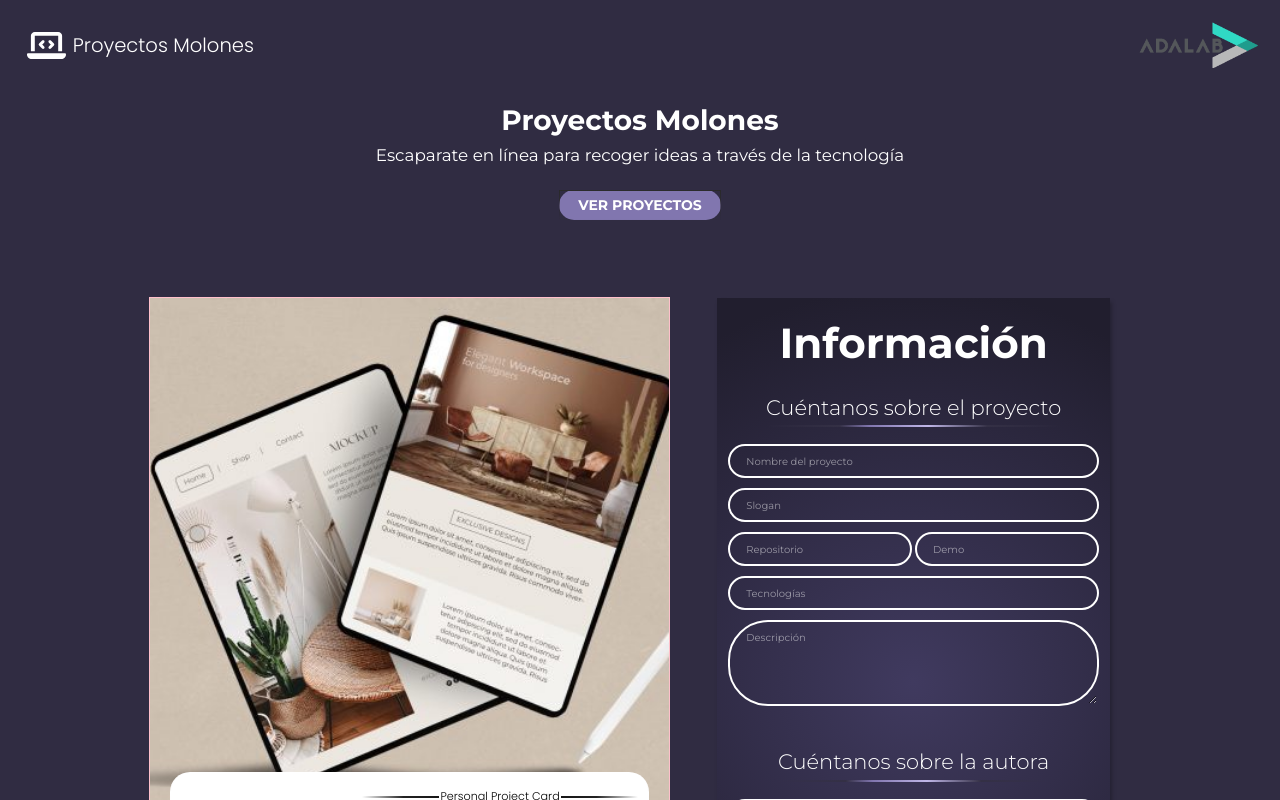
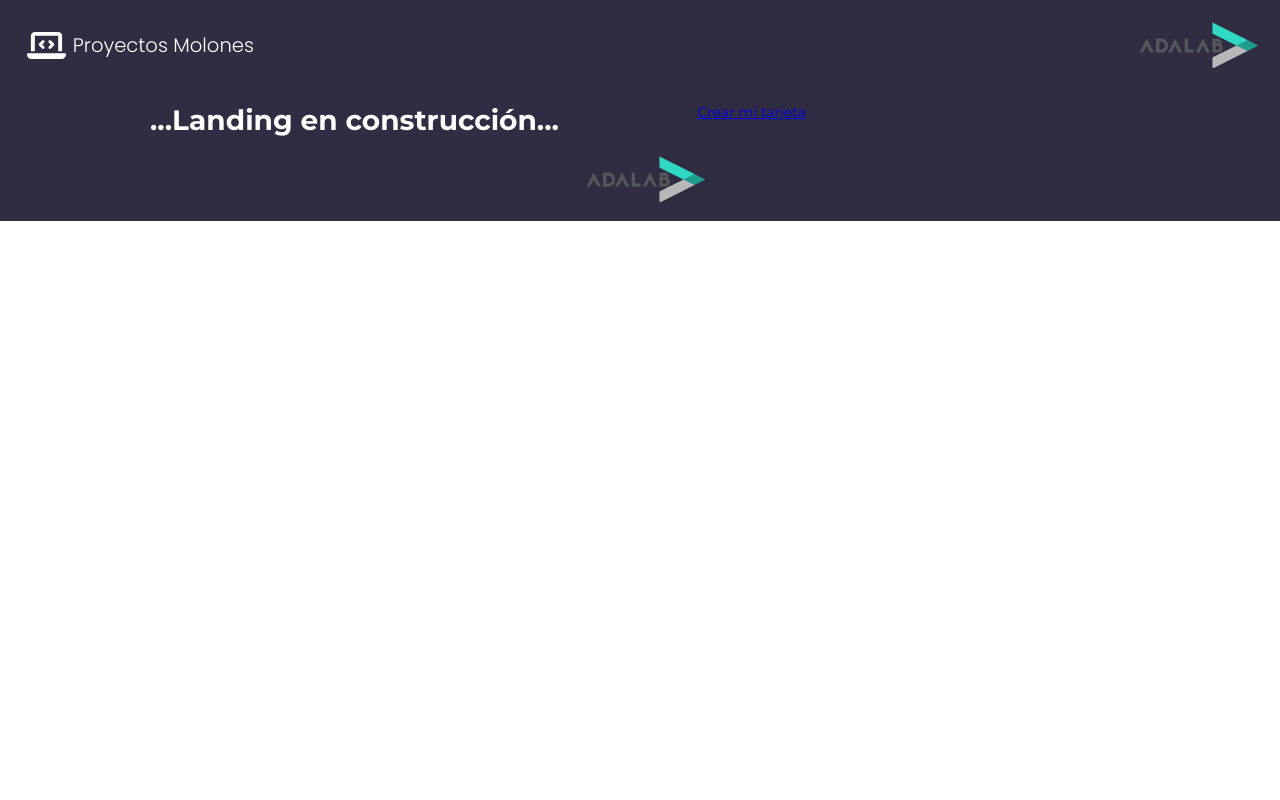
Before and after one commit to mariajose-serrano/project-promo-58-module-3-team-3, a React (Vite) app: page / in a window 1280 px wide. Shown: the top 800 px of the page. Built offline with nearby package versions, Linux system fonts and the light colour scheme.

Commit message:
adding router, landing page, and local store for the form

```diff
--- a/src/components/App.jsx
+++ b/src/components/App.jsx
@@ -1,13 +1,21 @@
 import "../styles/App.scss";
+
 import LogoBrand from "../images/laptop-code-solid.svg";
 import LogoAdalab from "../images/adalab.png";
+
 import Header from "./layout/Header";
 import Footer from "./layout/Footer";
 import Hero from "./layout/Hero";
 import Preview from "./create/Preview";
 import Form from "./create/Form";
+
+import LandingPage from "./pages/LandingPage";
+
 import { useState, useEffect } from "react";
 import { Routes, Route } from "react-router";
+
+
+
 function App() {
   const [cardData, setCardData] = useState({
     name: "",
@@ -24,6 +32,15 @@ function App() {
 
   const [cardURL, setCardURL] = useState("");
   const [errorMsg, setErrorMsg] = useState("");
+
+    //evita que desaparezca lo escrito al recargar la página
+  useEffect(() => {
+    const savedData = localStorage.getItem("form-backup");
+
+    if(savedData) {
+      setCardData(JSON.parse(savedData));
+    }
+  }, []);
 
   useEffect(() => {
     // Este código se lanza cuando cambie cardData
@@ -62,12 +79,19 @@ function App() {
       });
   };
 
-
-
   return (
     <div className="container">
       <Header />
       <main className="main">
+        <Routes>
+          {/*ruta para la landing*/}
+          <Route path="/" element={<LandingPage />} />
+
+          {/*ruta para crear la tarjeta*/}
+          <Route
+            path="/create"
+            element={
+              <>
                 <Hero />
                 <Preview cardData={cardData} />
                 <Form
@@ -78,6 +102,10 @@ function App() {
                   cardURL={cardURL}
                   errorMsg={errorMsg}
                 />
+              </>
+            }
+          />
+        </Routes>
       </main>
       <Footer />
     </div>
@@ -85,5 +113,3 @@ function App() {
 }
 
 export default App;
-
-/*handleInputName={handleInputName} handleInputSlogan={handleInputSlogan} handleInputRepo={handleInputRepo} handleInputDemo={handleInputDemo} handleInputTech={handleInputTech} handleInputDesc={handleInputDesc} handleInputAuthor={handleInputAuthor} handleInputJob={handleInputJob}*/
--- /dev/null
+++ b/src/components/pages/LandingPage.jsx
@@ -0,0 +1,16 @@
+import { Link } from "react-router";
+
+function LandingPage() {
+    return(
+        <>
+        <h1>...Landing en construcción...</h1>
+
+        <Link to="/create" className="start_button">
+            Crear mi tarjeta
+        </Link>
+        </>
+
+    );
+}
+
+export default LandingPage
--- a/src/main.jsx
+++ b/src/main.jsx
@@ -5,9 +5,9 @@ import App from "./components/App.jsx";
 import { HashRouter } from "react-router";
 
 createRoot(document.getElementById("root")).render(
-  <StrictMode>
+  <>
     <HashRouter>
       <App />
     </HashRouter>
-  </StrictMode>
+  </>
 );
```
Lines whose indentation alone changed are shown as unchanged.
